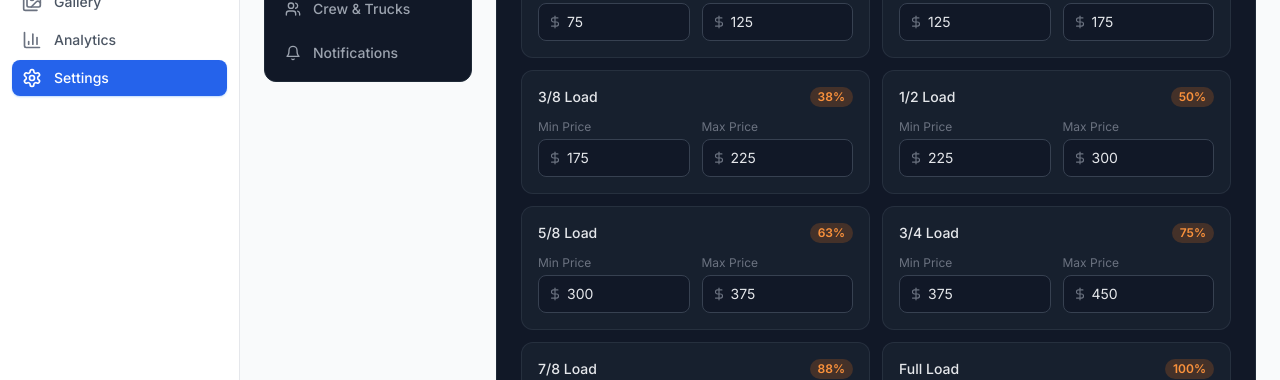
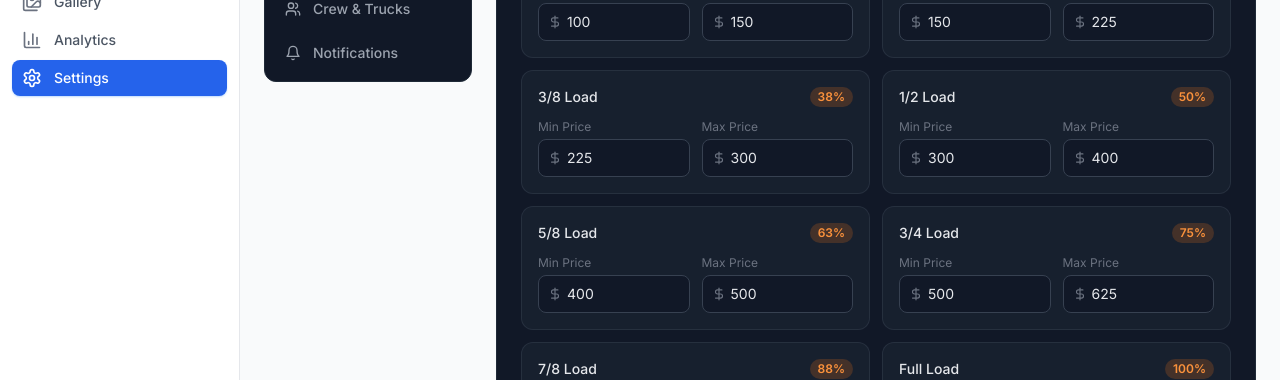
Before and after one commit to jamesh-source/haulr-ai-estimator, a Next.js app: page /settings in a window 1280 px wide. Both pictures are taken after a click on the button "Pricing". Shown: the part 362-742 px from the top of the page. Built offline with nearby package versions, Linux system fonts and the light colour scheme.

Commit message:
Update pricing defaults to match real rates

```diff
--- a/src/components/settings/PricingConfig.tsx
+++ b/src/components/settings/PricingConfig.tsx
@@ -31,14 +31,14 @@ interface PricingData {
 
 const DEFAULT_PRICING: PricingData = {
   loadSizes: [
-    { label: '1/8 Load', fraction: '1/8', pct: 13, minPrice: 75, maxPrice: 125 },
-    { label: '1/4 Load', fraction: '1/4', pct: 25, minPrice: 125, maxPrice: 175 },
-    { label: '3/8 Load', fraction: '3/8', pct: 38, minPrice: 175, maxPrice: 225 },
-    { label: '1/2 Load', fraction: '1/2', pct: 50, minPrice: 225, maxPrice: 300 },
-    { label: '5/8 Load', fraction: '5/8', pct: 63, minPrice: 300, maxPrice: 375 },
-    { label: '3/4 Load', fraction: '3/4', pct: 75, minPrice: 375, maxPrice: 450 },
-    { label: '7/8 Load', fraction: '7/8', pct: 88, minPrice: 450, maxPrice: 525 },
-    { label: 'Full Load', fraction: '1', pct: 100, minPrice: 525, maxPrice: 650 },
+    { label: '1/8 Load', fraction: '1/8', pct: 13, minPrice: 100, maxPrice: 150 },
+    { label: '1/4 Load', fraction: '1/4', pct: 25, minPrice: 150, maxPrice: 225 },
+    { label: '3/8 Load', fraction: '3/8', pct: 38, minPrice: 225, maxPrice: 300 },
+    { label: '1/2 Load', fraction: '1/2', pct: 50, minPrice: 300, maxPrice: 400 },
+    { label: '5/8 Load', fraction: '5/8', pct: 63, minPrice: 400, maxPrice: 500 },
+    { label: '3/4 Load', fraction: '3/4', pct: 75, minPrice: 500, maxPrice: 625 },
+    { label: '7/8 Load', fraction: '7/8', pct: 88, minPrice: 625, maxPrice: 750 },
+    { label: 'Full Load', fraction: '1', pct: 100, minPrice: 700, maxPrice: 900 },
   ],
   distanceBrackets: [
     { id: '1', minMiles: 0, maxMiles: 10, surcharge: 0 },
@@ -48,9 +48,9 @@ const DEFAULT_PRICING: PricingData = {
   ],
   laborRatePerHour: 45,
   stairFeePerFlight: 25,
-  dumpFeeBase: 50,
-  dumpFeePerYard: 12,
-  taxRate: 8.5,
+  dumpFeeBase: 26.50,
+  dumpFeePerYard: 11,
+  taxRate: 8.35,
 };
 
 export function PricingConfig() {
```
